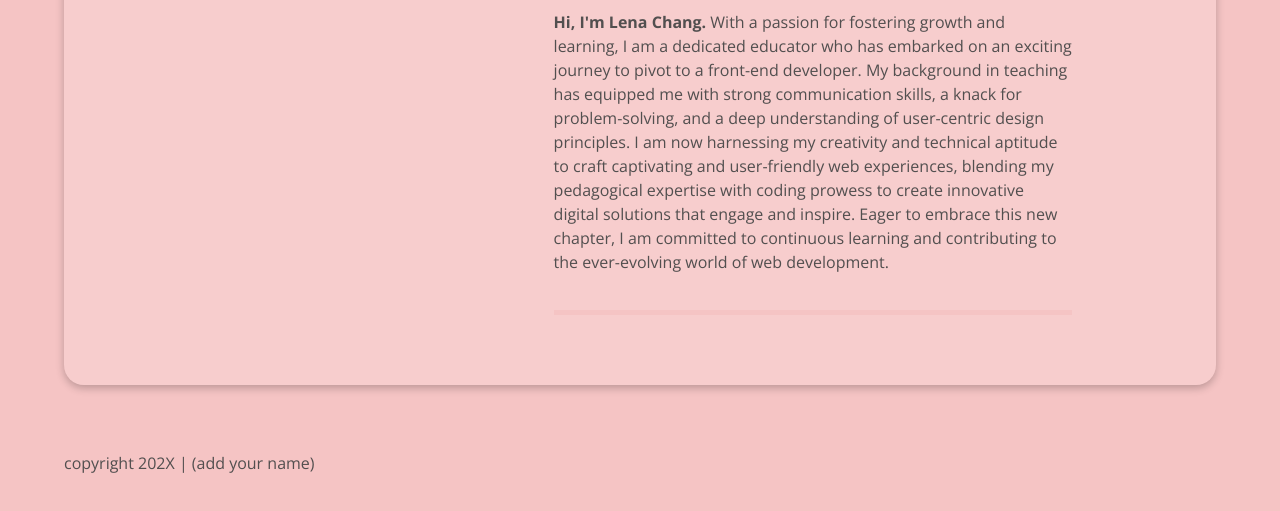
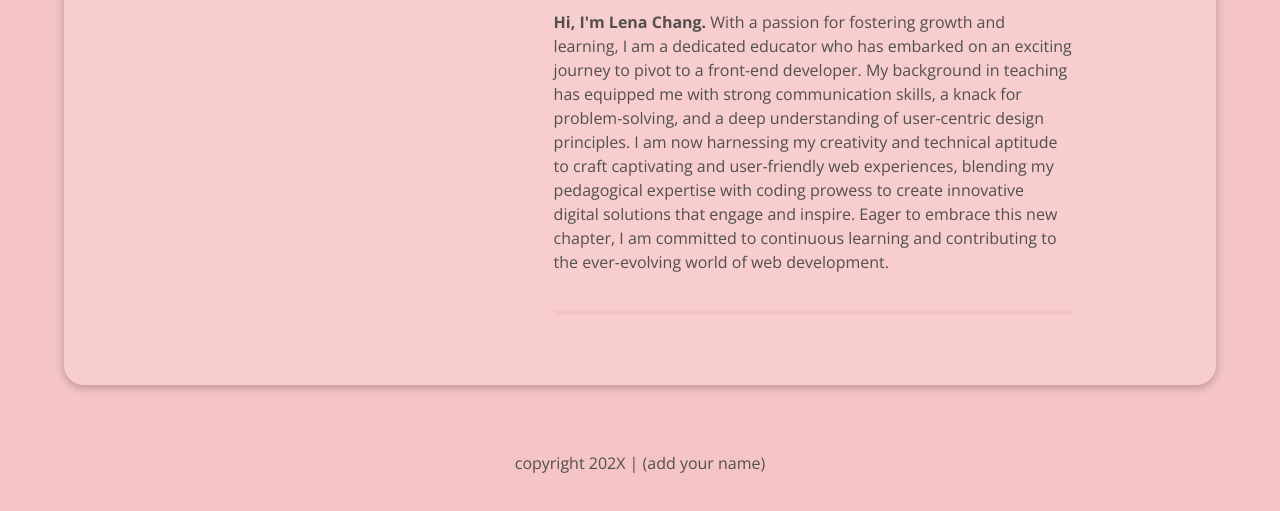
Before and after one commit to dontia/flexbox-profile-card-chal, a plain HTML site: page index.html in a window 1280 px wide. Shown: the part 347-858 px from the top of the page. Drawn offline with nearby package versions, Linux system fonts and the light colour scheme.

Commit message:
Add display: flex to make the 'content-wrapper' a parent flex container and justify-content: center to center the copyright text

```diff
--- a/css/main.css
+++ b/css/main.css
@@ -75,7 +75,8 @@ footer {
 }
 
 footer .content-wrapper {
-  /* Add Flexbox properties to make the "content-wrapper" a parent flex container and to center the copyright */
+  display: flex;
+  justify-content: center;
 }
 
 @media (min-width: 768px) {
```
